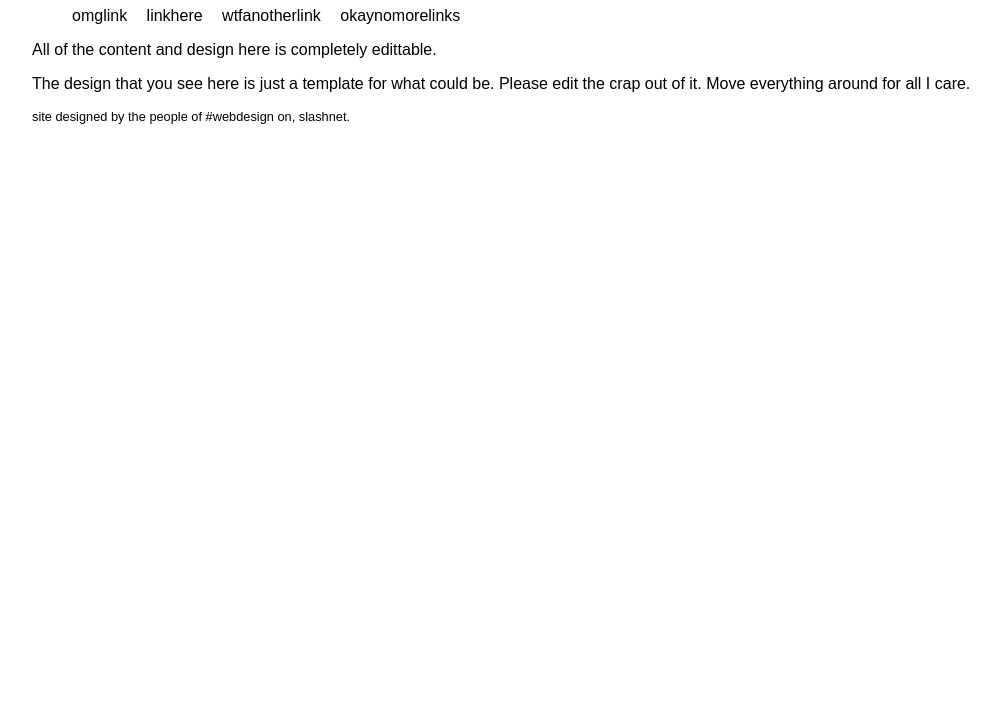
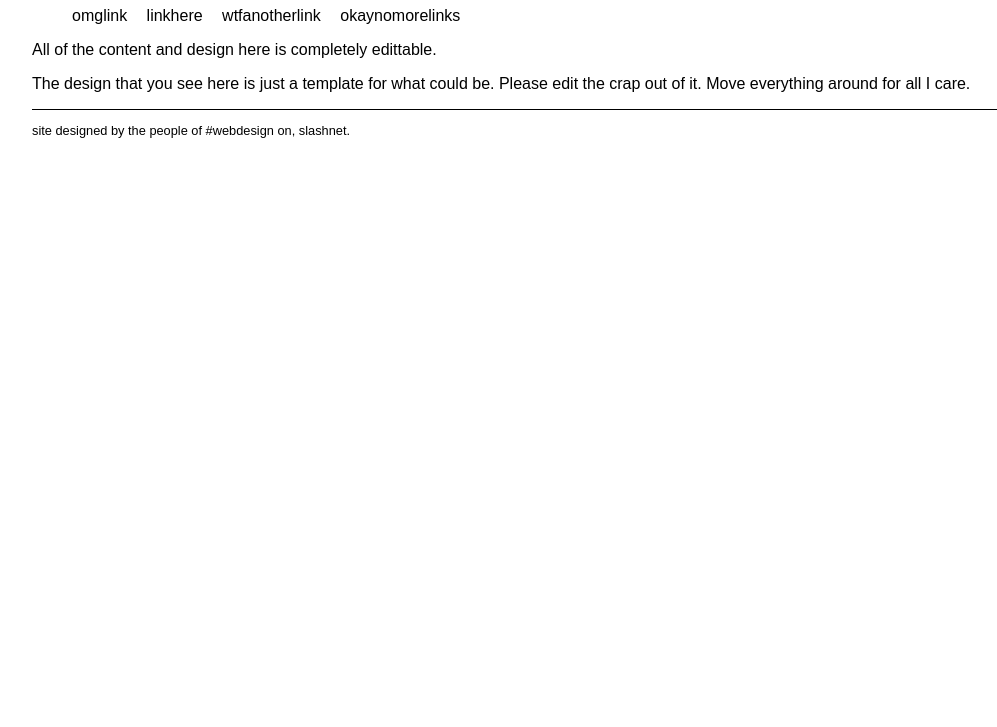
Before and after one commit to sshirokov/irc.webdesign, a plain HTML site: page index.html in a window 1280 px wide. Shown: the part 73-800 px from the top of the page, without its empty margins (168-1165 px from the left). Drawn offline with Linux system fonts and the light colour scheme.

Commit message:
Border to the footer

```diff
--- a/main.css
+++ b/main.css
@@ -16,6 +16,10 @@ li {
     margin-right: 15px;
 }
 
+footer {
+    border-top: 1px solid black;
+}
+
 footer p {
     font-size: 80%;
 }
```
